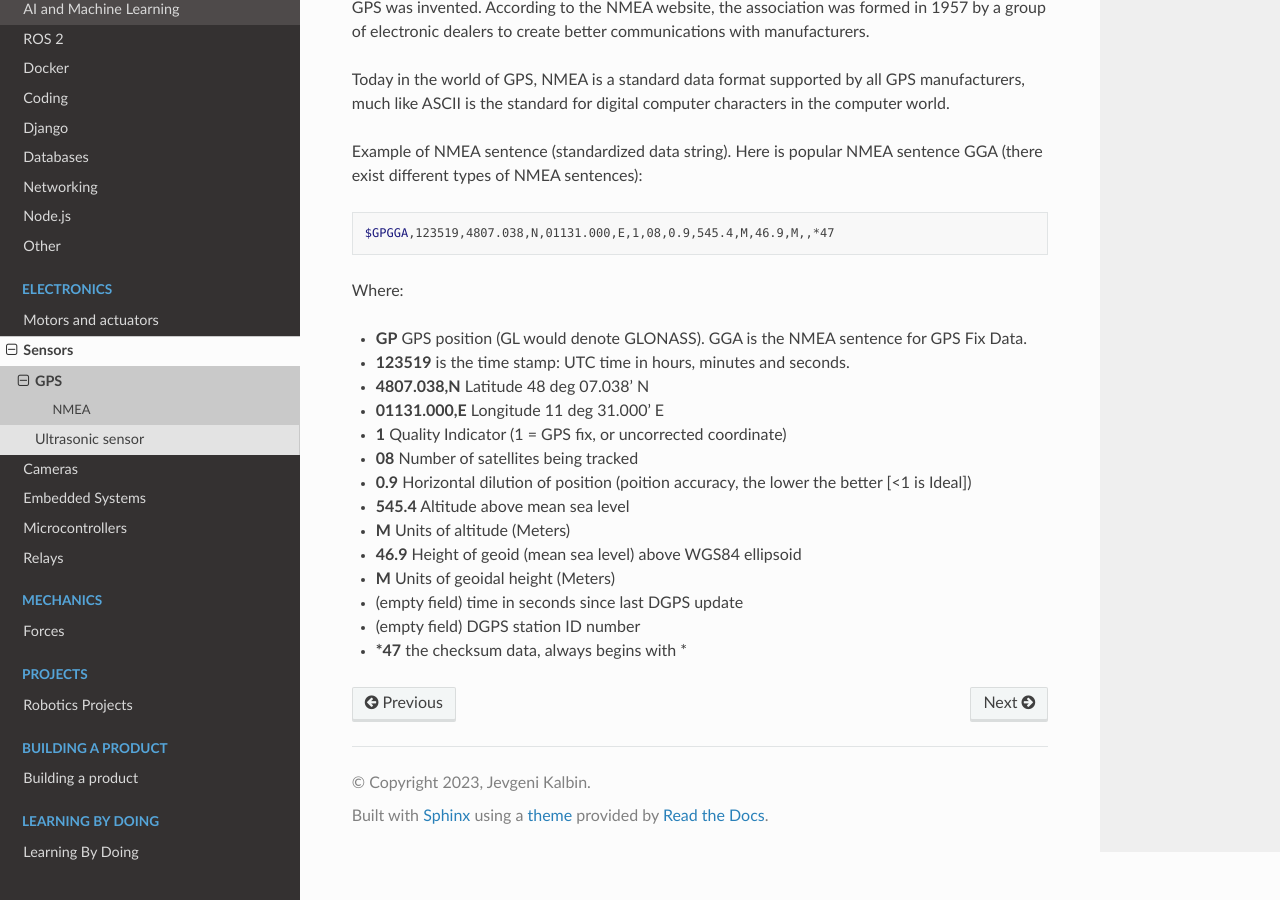
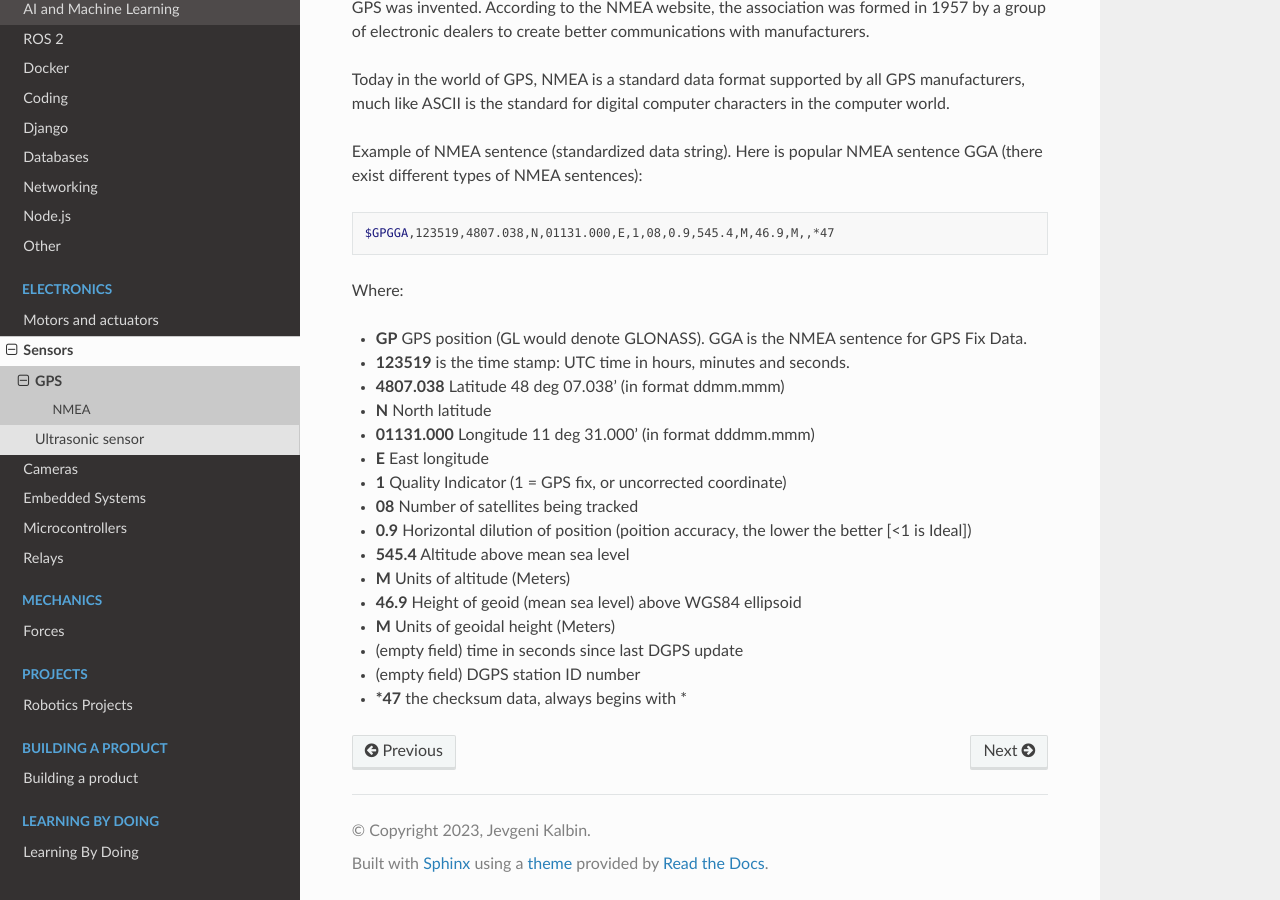
Before and after one commit to jevgenik/manuals, a Sphinx documentation site: the page built from source/files/electronics/sensors/gps.rst, in a window 1280 px wide and 900 px high, scrolled down 1286 px. Built offline with Sphinx 7.4.7 and the Read the Docs theme 2.0.0, drawn with Linux system fonts in a browser that asks for light colours.

Commit message:
gps nmea

```diff
--- a/source/files/electronics/sensors/gps.rst
+++ b/source/files/electronics/sensors/gps.rst
@@ -52,8 +52,10 @@ Where:
 
 - **GP**           GPS position (GL would denote GLONASS). GGA is the NMEA sentence for GPS Fix Data.
 - **123519**       is the time stamp: UTC time in hours, minutes and seconds.
-- **4807.038,N**   Latitude 48 deg 07.038' N
-- **01131.000,E**  Longitude 11 deg 31.000' E
+- **4807.038**     Latitude 48 deg 07.038' (in format ddmm.mmm)
+- **N**            North latitude
+- **01131.000**    Longitude 11 deg 31.000' (in format dddmm.mmm)
+- **E**            East longitude
 - **1**            Quality Indicator (1 = GPS fix, or  uncorrected coordinate)
 - **08**           Number of satellites being tracked
 - **0.9**          Horizontal dilution of position (poition accuracy, the lower the better [<1 is Ideal])
```
